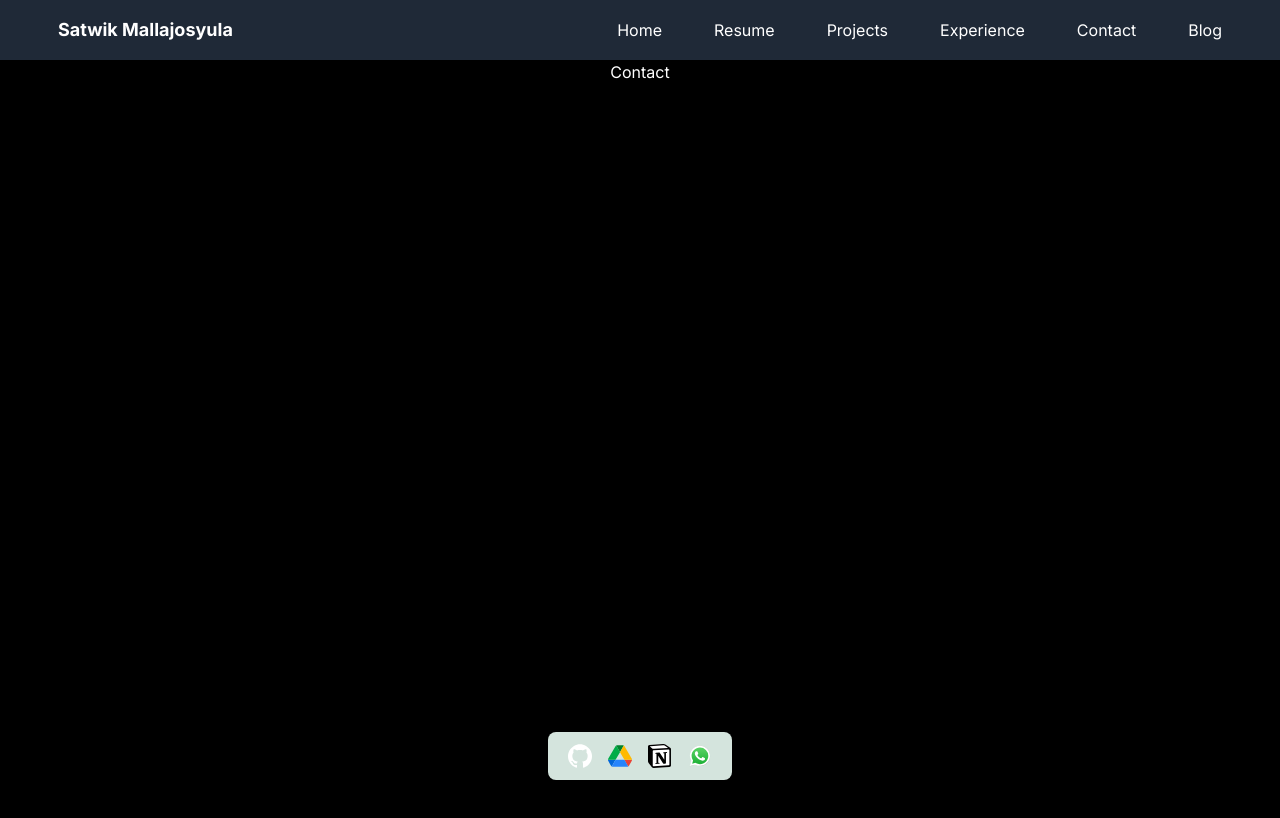
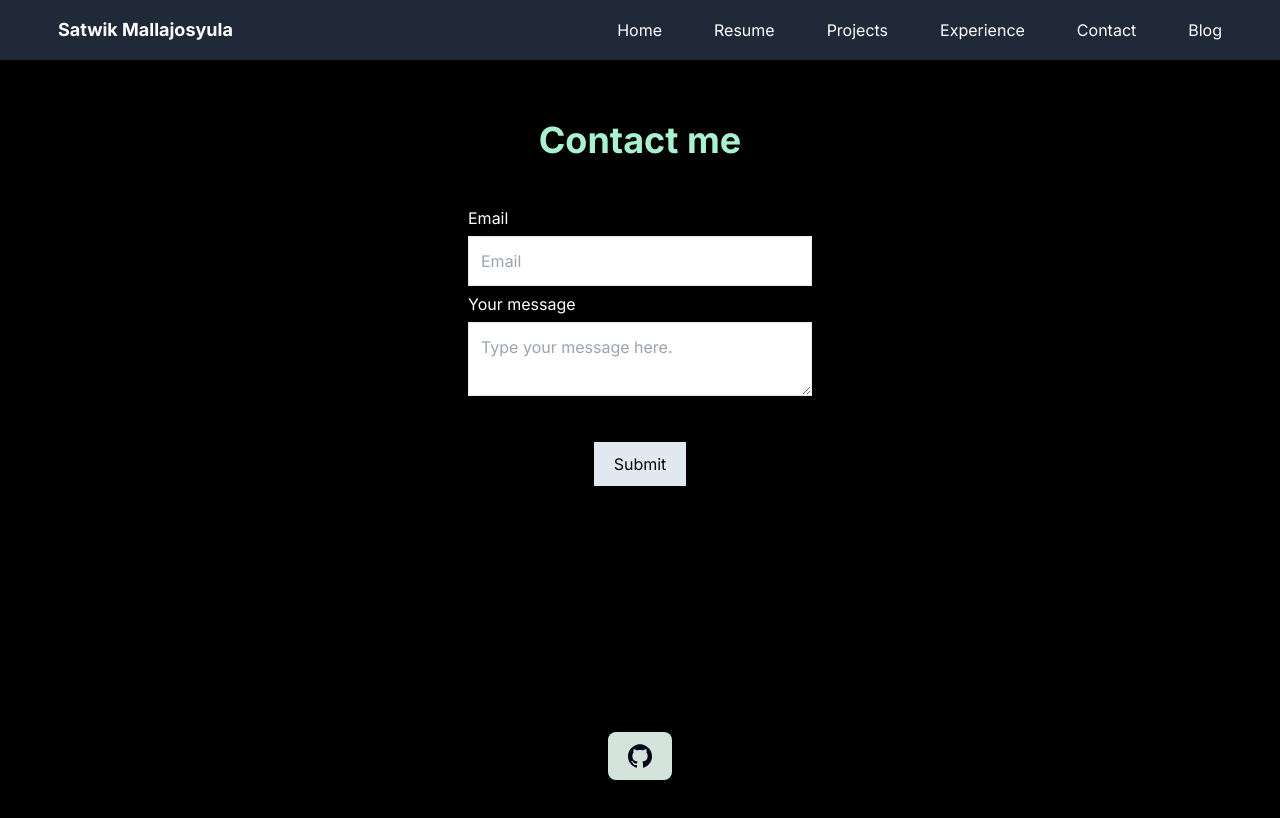
Before and after one commit to satwikug25/Next.js-Portfolio, a Next.js app in the folder satwikportfolio/: page /contact in a window 1280 px wide. Shown: the top 818 px of the page. Built offline with nearby package versions, Linux system fonts and the light colour scheme.

Commit message:
Contact us page done

```diff
--- a/satwikportfolio/package.json
+++ b/satwikportfolio/package.json
@@ -9,22 +9,26 @@
     "lint": "next lint"
   },
   "dependencies": {
+    "@radix-ui/react-label": "^2.1.0",
+    "@radix-ui/react-slot": "^1.1.0",
     "class-variance-authority": "^0.7.0",
     "clsx": "^2.1.1",
     "framer-motion": "^11.3.2",
     "lucide-react": "^0.408.0",
     "next": "14.2.3",
     "next-themes": "^0.3.0",
-    "nodemailer": "^6.9.13",
+    "nodemailer": "^6.9.14",
     "react": "^18",
     "react-dom": "^18",
     "react-icon-cloud": "^4.1.4",
     "react-simple-typewriter": "^5.0.1",
+    "resend": "^3.5.0",
     "tailwind-merge": "^2.4.0",
     "tailwindcss-animate": "^1.0.7"
   },
   "devDependencies": {
     "@types/node": "^20.14.10",
+    "@types/nodemailer": "^6.4.15",
     "@types/react": "^18.3.3",
     "eslint": "^8",
     "eslint-config-next": "14.2.3",
--- a/satwikportfolio/src/@/components/magicui/dock.tsx
+++ b/satwikportfolio/src/@/components/magicui/dock.tsx
@@ -73,6 +73,7 @@
   mouseX?: any;
   className?: string;
   children?: React.ReactNode;
+  onClick?:any;
   props?: PropsWithChildren;
 }
 
@@ -83,7 +84,9 @@
   mouseX,
   className,
   children,
+  onClick,
   ...props
+
 }: DockIconProps) => {
   const ref = useRef<HTMLDivElement>(null);
 
@@ -109,9 +112,11 @@
     <motion.div
       ref={ref}
       style={{ width }}
+      onClick={onClick}
       className={cn(
         "flex aspect-square cursor-pointer items-center justify-center rounded-full",
         className,
+
       )}
       {...props}
     >
--- /dev/null
+++ b/satwikportfolio/src/@/components/ui/button.tsx
@@ -0,0 +1,56 @@
+import * as React from "react"
+import { Slot } from "@radix-ui/react-slot"
+import { cva, type VariantProps } from "class-variance-authority"
+
+import { cn } from "src/@/lib/utils"
+
+const buttonVariants = cva(
+  "inline-flex items-center justify-center whitespace-nowrap rounded-md text-sm font-medium ring-offset-background transition-colors focus-visible:outline-none focus-visible:ring-2 focus-visible:ring-ring focus-visible:ring-offset-2 disabled:pointer-events-none disabled:opacity-50",
+  {
+    variants: {
+      variant: {
+        default: "bg-primary text-primary-foreground hover:bg-primary/90",
+        destructive:
+          "bg-destructive text-destructive-foreground hover:bg-destructive/90",
+        outline:
+          "border border-input bg-background hover:bg-accent hover:text-accent-foreground",
+        secondary:
+          "bg-secondary text-secondary-foreground hover:bg-secondary/80",
+        ghost: "hover:bg-accent hover:text-accent-foreground",
+        link: "text-primary underline-offset-4 hover:underline",
+      },
+      size: {
+        default: "h-10 px-4 py-2",
+        sm: "h-9 rounded-md px-3",
+        lg: "h-11 rounded-md px-8",
+        icon: "h-10 w-10",
+      },
+    },
+    defaultVariants: {
+      variant: "default",
+      size: "default",
+    },
+  }
+)
+
+export interface ButtonProps
+  extends React.ButtonHTMLAttributes<HTMLButtonElement>,
+    VariantProps<typeof buttonVariants> {
+  asChild?: boolean
+}
+
+const Button = React.forwardRef<HTMLButtonElement, ButtonProps>(
+  ({ className, variant, size, asChild = false, ...props }, ref) => {
+    const Comp = asChild ? Slot : "button"
+    return (
+      <Comp
+        className={cn(buttonVariants({ variant, size, className }))}
+        ref={ref}
+        {...props}
+      />
+    )
+  }
+)
+Button.displayName = "Button"
+
+export { Button, buttonVariants }
--- /dev/null
+++ b/satwikportfolio/src/@/components/ui/input.tsx
@@ -0,0 +1,25 @@
+import * as React from "react"
+
+import { cn } from "src/@/lib/utils"
+
+export interface InputProps
+  extends React.InputHTMLAttributes<HTMLInputElement> {}
+
+const Input = React.forwardRef<HTMLInputElement, InputProps>(
+  ({ className, type, ...props }, ref) => {
+    return (
+      <input
+        type={type}
+        className={cn(
+          "flex h-16 p-3 w-full rounded-md border border-input text-black bg-background px-3 py-2 text-sm ring-offset-background file:border-0 file:bg-transparent file:text-sm file:font-medium placeholder:text-muted-foreground focus-visible:outline-none focus-visible:ring-2 focus-visible:ring-ring focus-visible:ring-offset-2 disabled:cursor-not-allowed disabled:opacity-50",
+          className
+        )}
+        ref={ref}
+        {...props}
+      />
+    )
+  }
+)
+Input.displayName = "Input"
+
+export { Input }
--- /dev/null
+++ b/satwikportfolio/src/@/components/ui/label.tsx
@@ -0,0 +1,26 @@
+"use client"
+
+import * as React from "react"
+import * as LabelPrimitive from "@radix-ui/react-label"
+import { cva, type VariantProps } from "class-variance-authority"
+
+import { cn } from "src/@/lib/utils"
+
+const labelVariants = cva(
+  "text-sm font-medium leading-none peer-disabled:cursor-not-allowed peer-disabled:opacity-70"
+)
+
+const Label = React.forwardRef<
+  React.ElementRef<typeof LabelPrimitive.Root>,
+  React.ComponentPropsWithoutRef<typeof LabelPrimitive.Root> &
+    VariantProps<typeof labelVariants>
+>(({ className, ...props }, ref) => (
+  <LabelPrimitive.Root
+    ref={ref}
+    className={cn(labelVariants(), className)}
+    {...props}
+  />
+))
+Label.displayName = LabelPrimitive.Root.displayName
+
+export { Label }
--- /dev/null
+++ b/satwikportfolio/src/@/components/ui/textarea.tsx
@@ -0,0 +1,24 @@
+import * as React from "react"
+
+import { cn } from "src/@/lib/utils"
+
+export interface TextareaProps
+  extends React.TextareaHTMLAttributes<HTMLTextAreaElement> {}
+
+const Textarea = React.forwardRef<HTMLTextAreaElement, TextareaProps>(
+  ({ className, ...props }, ref) => {
+    return (
+      <textarea
+        className={cn(
+          "flex min-h-80 w-full rounded-md border border-input bg-background p-3 text-sm ring-offset-background placeholder:text-muted-foreground focus-visible:outline-none focus-visible:ring-2 focus-visible:ring-ring focus-visible:ring-offset-2 disabled:cursor-not-allowed disabled:opacity-50",
+          className
+        )}
+        ref={ref}
+        {...props}
+      />
+    )
+  }
+)
+Textarea.displayName = "Textarea"
+
+export { Textarea }
--- a/satwikportfolio/src/app/contact/page.tsx
+++ b/satwikportfolio/src/app/contact/page.tsx
@@ -1,8 +1,41 @@
-import React from 'react'
+"use client"
+import React,{useState} from 'react'
+import { Input } from 'src/@/components/ui/input'
+import { Label } from 'src/@/components/ui/label'
+import { Textarea } from 'src/@/components/ui/textarea'
+import {Button} from 'src/@/components/ui/button'
+const Contact: React.FC = () => {
 
-const Contact = () => {
+  const [email, setemail] = useState<string>("");
+  const [message,setmessage] = useState<string>("");
+
+  const handleSubmit = () => {
+    setemail("");
+    setmessage("");
+
+
+  }
+
   return (
-    <div>Contact</div>
+    <div className="grid w-full max-w-sm items-center gap-1.5 align-middle p-5 ">
+
+      <h1 className="text-4xl font-bold text-center text-emerald-200 p-10">Contact me</h1>
+
+      <div className="grid w-full max-w-sm items-center gap-1.5">
+      <Label htmlFor="email" className='text-white'>Email</Label>
+      <Input type="email" id="email" placeholder="Email" onChange={(e)=>setemail(e.target.value)} />
+    </div>
+
+      <div className="grid w-full gap-1.5">
+      <Label htmlFor="message" className='text-white'>Your message</Label>
+      <Textarea placeholder="Type your message here." id="message" onChange={(e)=>setmessage(e.target.value)} />
+    </div>
+    <div className=' flex flex-col items-center align-middle pt-10'>
+    <Button className='bg-slate-200 hover:bg-emerald-200 ' onClick={handleSubmit}>Submit</Button>
+    </div>
+
+
+    </div>
   )
 }
 
--- a/satwikportfolio/src/app/globals.css
+++ b/satwikportfolio/src/app/globals.css
@@ -74,7 +74,7 @@
     padding: 0;
     box-sizing: border-box;
     background-color: black;
-    color: white;
+
   }
 
   header {
@@ -125,7 +125,7 @@
 
   button {
     background-color: #ffeb3b;
-    color: #333;
+
     border: none;
     padding: 10px 20px;
     font-size: 16px;
--- a/satwikportfolio/src/app/resume/page.tsx
+++ b/satwikportfolio/src/app/resume/page.tsx
@@ -2,10 +2,10 @@
 
 const Resume = () => {
   return (
-    <div className="container mx-auto mt-10 justify-center">
-      <div>
-        <h1 className='text-4xl font-bold'>Resume</h1>
-      </div>
+    <div className="container mx-auto mt-10 flex flex-col items-center">
+
+        <h1 className='text-4xl font-bold text-center text-emerald-200'>Resume</h1>
+
       <div className="container mx-auto mt-10">
         <iframe
           src="/assets/Satwik_Resume_1.pdf"
--- /dev/null
+++ b/satwikportfolio/src/components/home/email-template.tsx
@@ -0,0 +1,16 @@
+import * as React from 'react';
+
+interface EmailTemplateProps {
+  body: string;
+}
+
+export const EmailTemplate: React.FC<Readonly<EmailTemplateProps>> = ({
+  body
+}) => (
+  <div>
+    <p>
+      {body}
+    </p>
+
+  </div>
+);
--- a/satwikportfolio/src/components/home/index.tsx
+++ b/satwikportfolio/src/components/home/index.tsx
@@ -1,3 +1,4 @@
+"use client";
 import React from "react";
 
 import { Dock, DockIcon } from "src/@/components/magicui/dock";
@@ -8,17 +9,8 @@
   return (
     <div className="fixed bottom-5 left-1/2 transform -translate-x-1/2 bg-emerald-50 bg-opacity-90 shadow-lg rounded-lg p-3 transition-transform duration-300 hover:translate-y-[-10px] z-50">
       <Dock direction="middle" className="border-none">
-        <DockIcon>
+        <DockIcon onClick={()=>{return (window.open('https://github.com/satwikug25','_blank'))}}>
           <Icons.gitHub className="w-6 h-6" />
-        </DockIcon>
-        <DockIcon>
-          <Icons.googleDrive className="w-6 h-6" />
-        </DockIcon>
-        <DockIcon>
-          <Icons.notion className="w-6 h-6" />
-        </DockIcon>
-        <DockIcon>
-          <Icons.whatsapp className="w-6 h-6" />
         </DockIcon>
       </Dock>
     </div>
```
Also changed, not shown: 2 other files (tests, documents, lock files or other folders).
